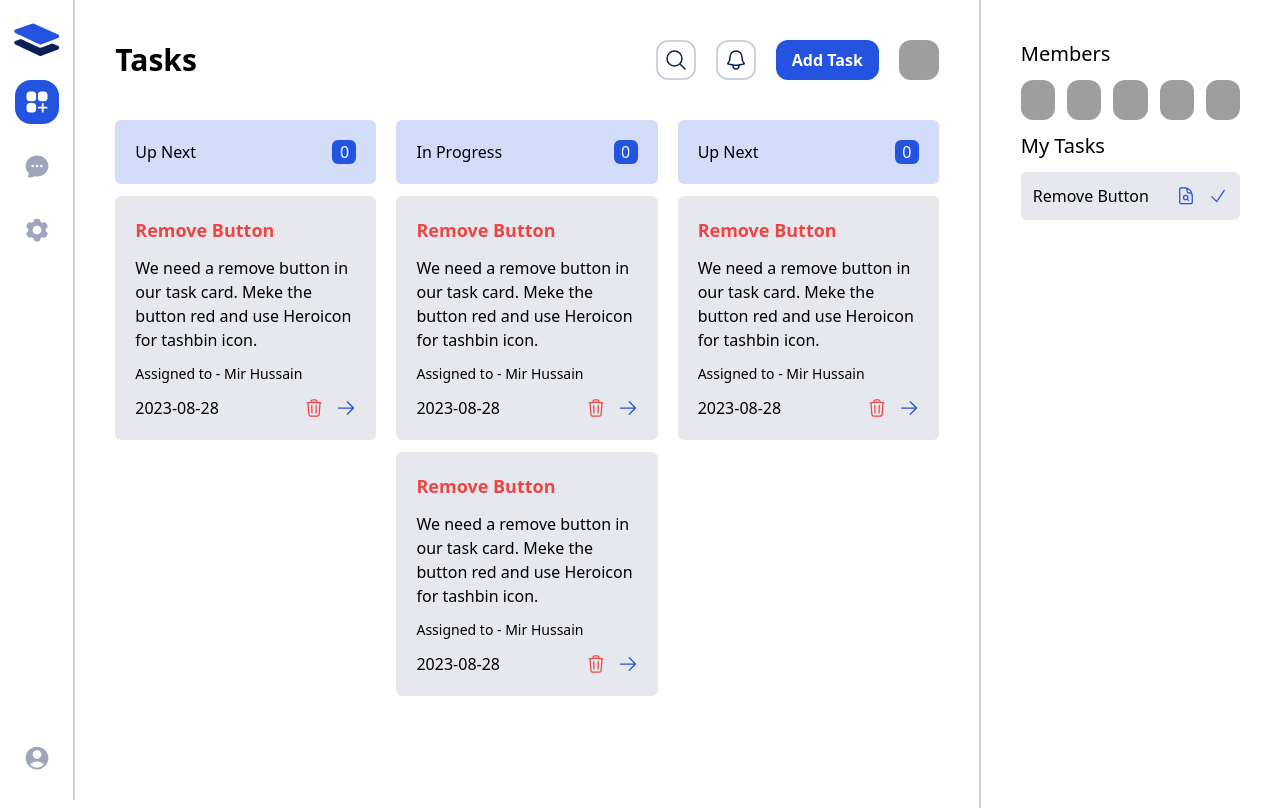
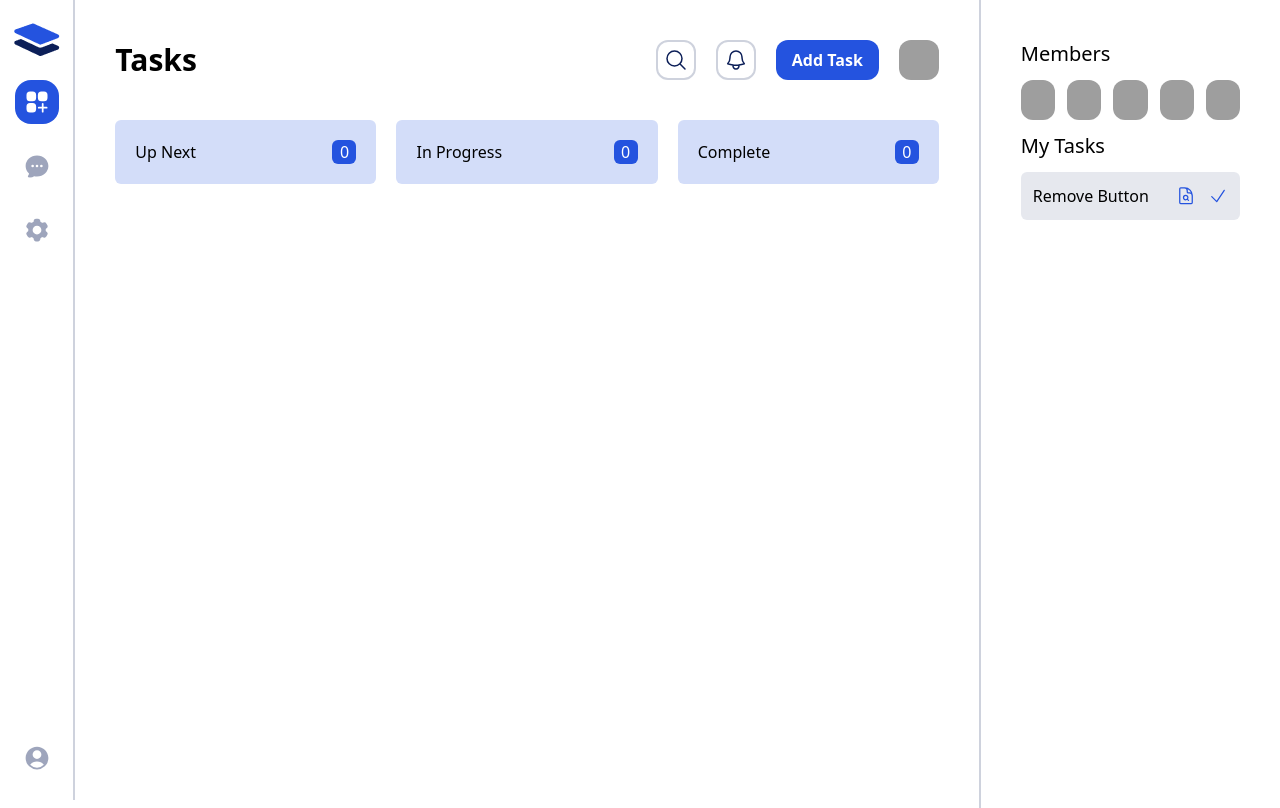
Before and after one commit to iqbalhossainmohon/tasks-management, a React (Vite) app: page / in a window 1280 px wide. Shown: the top 808 px of the page. Built offline with nearby package versions, Linux system fonts and the light colour scheme; grey boxes are pictures that could not be loaded.

Commit message:
tasks are added dynamically from the user

```diff
--- a/src/components/tasks/TaskCard.jsx
+++ b/src/components/tasks/TaskCard.jsx
@@ -1,43 +1,21 @@
 import { ArrowRightIcon, TrashIcon } from '@heroicons/react/24/outline';
 
-const TaskCard = () => {
-  const task = {
-    id: 1,
-    status: 'pending',
-    title: 'Remove Button',
-    description:
-      'We need a remove button in our task card. Meke the button red and use Heroicon for tashbin icon.',
-    date: '2023-08-28',
-    assignedTo: 'Mir Hussain',
-    priority: 'high',
-  };
+const TaskCard = ({task}) => {
+
 
   return (
     <div className="bg-secondary/10 rounded-md p-5">
-      <h1
-        className={`text-lg font-semibold mb-3  ${
-          task.priority === 'high' ? 'text-red-500' : ''
-        } ${task.priority === 'medium' ? 'text-yellow-500' : ''} ${
-          task.priority === 'low' ? 'text-green-500' : ''
-        }`}
-      >
-        {task?.title}
-      </h1>
+      <h1 className="text-lg font-semibold mb-3">{task?.title}</h1>
       <p className="mb-3">{task?.description}</p>
       <p className="text-sm">Assigned to - {task?.assignedTo}</p>
       <div className="flex justify-between mt-3">
         <p>{task?.date}</p>
         <div className="flex gap-3">
-          <button onClick={() => dispatch(removeTask(task.id))} title="Delete">
+          <button title="Delete">
             <TrashIcon className="h-5 w-5 text-red-500" />
           </button>
-          <button
-            onClick={() =>
-              dispatch(updateStatus({ id: task.id, status: updatedStatus }))
-            }
-            title="In progress"
-          >
-            <ArrowRightIcon className="h-5 w-5 text-primary" />
+          <button title='In progress'>
+            <ArrowRightIcon className='h-5 w-5 text-primary'/>
           </button>
         </div>
       </div>
--- a/src/pages/Tasks.jsx
+++ b/src/pages/Tasks.jsx
@@ -3,9 +3,13 @@ import MyTasks from '../components/tasks/MyTasks';
 import TaskCard from '../components/tasks/TaskCard';
 import { useState } from 'react';
 import AddTaskModal from '../components/tasks/AddTaskModal';
+import { useSelector } from 'react-redux';
 
 const Tasks = () => {
   const [isOpen, setIsOpen] = useState(false);
+  const { tasks } = useSelector((state) => state.tasksSlice);
+
+
 
   return (
     <div className="h-screen grid grid-cols-12">
@@ -24,7 +28,7 @@ const Tasks = () => {
             <button
               onClick={() => setIsOpen(!isOpen)}
               className="btn btn-primary">Add Task</button>
-            <AddTaskModal isOpen={isOpen} setIsOpen={setIsOpen}/>
+            <AddTaskModal isOpen={isOpen} setIsOpen={setIsOpen} />
 
             <div className="h-10 w-10 rounded-xl overflow-hidden">
               <img
@@ -44,7 +48,11 @@ const Tasks = () => {
               </p>
             </div>
             <div className="space-y-3">
-              <TaskCard />
+              {tasks.map((item) => (
+                <TaskCard key={item.id}
+                  task={item}
+                />
+              ))}
             </div>
           </div>
           <div className="relative h-[800px] overflow-auto">
@@ -55,19 +63,26 @@ const Tasks = () => {
               </p>
             </div>
             <div className="space-y-3">
-              <TaskCard />
-              <TaskCard />
+              {tasks.map((item) => (
+                <TaskCard key={item.id}
+                  task={item}
+                />
+              ))}
             </div>
           </div>
           <div className="relative h-[800px] overflow-auto">
             <div className="flex sticky top-0 justify-between bg-[#D3DDF9] p-5 rounded-md mb-3">
-              <h1>Up Next</h1>
+              <h1>Complete</h1>
               <p className="bg-primary text-white w-6 h-6 grid place-content-center rounded-md">
                 0
               </p>
             </div>
             <div className="space-y-3">
-              <TaskCard />
+              {tasks.map((item) => (
+                <TaskCard key={item.id}
+                  task={item}
+                />
+              ))}
             </div>
           </div>
         </div>
--- a/src/redux/features/tasks/tasksSlice.js
+++ b/src/redux/features/tasks/tasksSlice.js
@@ -10,12 +10,15 @@ const tasksSlice = createSlice({
     reducers: {
         addTask: (state, { payload }) => {
             if (state.tasks.length === 0) {
-                state.tasks.push({ id: 1, payload });
+                state.tasks.push({ id: 1, status: 'pending', payload });
             }
             else {
                 const lastElement = state.tasks.at(-1);
-                state.tasks.push({ id: lastElement.id + 1, payload });
+                state.tasks.push({ id: lastElement.id + 1, status: 'pending', payload });
             }
+        },
+        removeTask: (state, payload)=>{
+            state.tasks.filter((item)=>item !== payload);
         }
     },
 });
```
